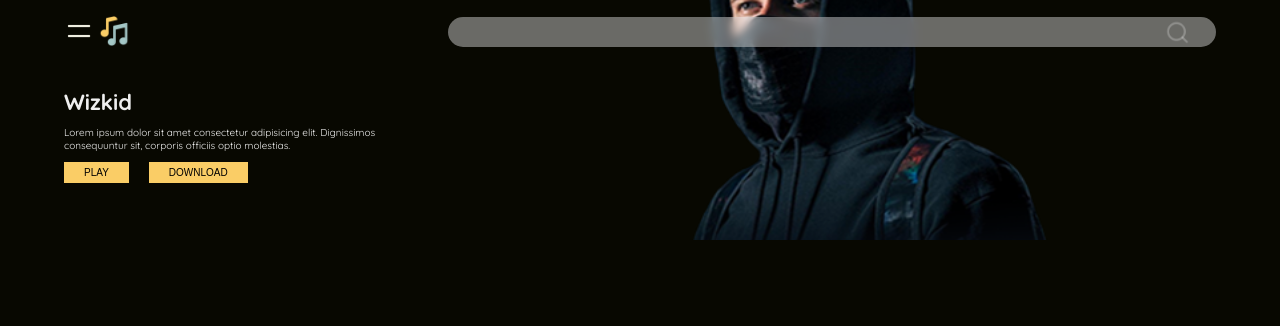
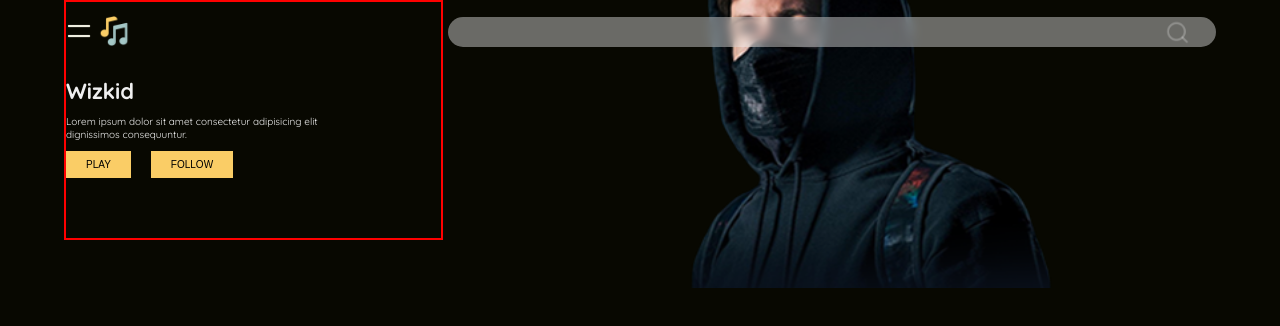
Before and after one commit to SharafaCode/ZoomPlay, a React (Vite) app: page / in a window 1280 px wide. Shown: the top 326 px of the page. Built offline with nearby package versions, Linux system fonts and the light colour scheme.

Commit message:
change made to data

```diff
--- a/src/Components/banner/Banners.jsx
+++ b/src/Components/banner/Banners.jsx
@@ -1,33 +1,50 @@
 import React from 'react'
 import { useState } from 'react';
-// import BannerData from './bannerdata';
-import './banner.css'
+import BannerData from './bannerdata';
+import './banner.css';
 
 const Banners = () => {
 
-    // const [data, setData] = useState(BannerData);
-    // const [dataindex, setDataIndex] = useState(0)
-    // console.log(data);
+    const [data, setData] = useState(BannerData);
+    const [dataindex, setDataIndex] = useState(0)
+
   return (
 
     <section className='banner-section'>
         <article className='banner-article'>
-            <div className="banner-content">
+
+            {
+                data.map((item, index)=>{
+                    const {id, name, desc} =item;
+                    let position = 'next-banner'
+                    if(index === 0){
+                        position = 'active-banner'
+                    }
+                    if(index === BannerData.length -1){
+                        position = 'last-banner'
+                    }
+                    return(
+                        <div className={`banner-content ${position}`} key={id}>
+
                             <div className='artise-name'>
                                 <h1>
-                    Wizkid
+                                    {name}
                                 </h1>
                             </div>
                             <div className='artise-details'>
                                 <p>
-                    Lorem ipsum dolor sit amet consectetur adipisicing elit. Dignissimos <br /> consequuntur sit, corporis officiis optio molestias.
+                                    {desc}
                                 </p>
                             </div>
                             <div className='bttns'>
                                 <button className='buttn'>PLAY</button>
-                <button className='buttn'>DOWNLOAD</button>
+                                <button className='buttn'>FOLLOW</button>
                             </div>
                         </div>
+
+                    )
+                })
+            }
 
         </article>
     </section>
--- a/src/Components/banner/banner.css
+++ b/src/Components/banner/banner.css
@@ -1,6 +1,6 @@
  .banner-section{
     width: 100%;
-    min-height: 30Vh;
+    min-height: 36Vh;
  }
 
 .banner-article{
@@ -10,7 +10,7 @@
     background-position: center;
     background-repeat: no-repeat;
     object-fit: cover;
-    min-height: 30Vh;
+    min-height: 36Vh;
 
 }
 
@@ -22,8 +22,25 @@
     justify-content: center;
     gap: 1rem;
     min-height: 30vh;
-    padding-top: 3rem;
+    padding: 4.5rem 0  3rem 0;
+    position: absolute;
+    opacity: 0;
+    overflow: hidden;
+    border: .2rem solid red;
 
+}
+
+.active-banner{
+    opacity: 1;
+    transform: translateX(0);
+}
+
+.next-banner{
+    transform: translateX(100%);
+}
+
+.last-banner{
+    transform: translateX(-100%);
 }
 
 .artise-name h1{
@@ -34,6 +51,7 @@
 .artise-details p{
 
     font-size: 1rem;
+    width: 75%;
 }
 
 .bttns{
@@ -46,7 +64,7 @@
 }
 
 .buttn{
-    padding: .5rem 2rem;
+    padding: .8rem 2rem;
     background: rgba(250, 205, 102, 1);
     font-size: 1rem;
 }
--- a/src/Components/banner/bannerdata.js
+++ b/src/Components/banner/bannerdata.js
@@ -1,33 +1,34 @@
-import BANNER1 from '../../assets/Music-Image/BANNER-1.png';
-import BANNER2 from '../../assets/Music-Image/BANNER-2.png';
-import BANNER3 from '../../assets/Music-Image/BANNER-3.png';
-import BANNER4 from '../../assets/Music-Image/BANNER-4.png';
-import BANNER5 from '../../assets/Music-Image/BANNER-5.png';
-import BANNER6 from '../../assets/Music-Image/BANNER-6.png';
+
 const BannerData = [
     {
         id: 1,
-        imag: BANNER1,
+        name: 'Wizkid',
+        desc: 'Lorem ipsum dolor sit amet consectetur adipisicing elit dignissimos consequuntur. '
     },
     {
         id: 2,
-        imag: BANNER2,
+        name: 'Olamide',
+        desc: 'Lorem ipsum dolor sit amet consectetur adipisicing elit dignissimos consequuntur. ',
     },
     {
         id: 3,
-        imga: BANNER3,
+        name: 'Davido',
+        desc: 'Lorem ipsum dolor sit amet consectetur adipisicing elit dignissimos consequuntur. '
     },
     {
         id: 4,
-        imag: BANNER4,
+        name: 'Asake',
+        desc: 'Lorem ipsum dolor sit amet consectetur adipisicing elit dignissimos consequuntur. ',
     },
     {
         id: 5,
-        imag: BANNER5,
+        name: 'Omar Lay',
+        desc: 'Lorem ipsum dolor sit amet consectetur adipisicing elit dignissimos consequuntur. ',
     },
     {
         id: 6,
-        imag: BANNER6,
+        name: 'Tiwa Savage',
+        desc: 'Lorem ipsum dolor sit amet consectetur adipisicing elit dignissimos consequuntur. ',
     }
 
 ]
```
Also changed, not shown: src/data.json (+59 -27 lines). Lines whose indentation alone changed are shown as unchanged.
